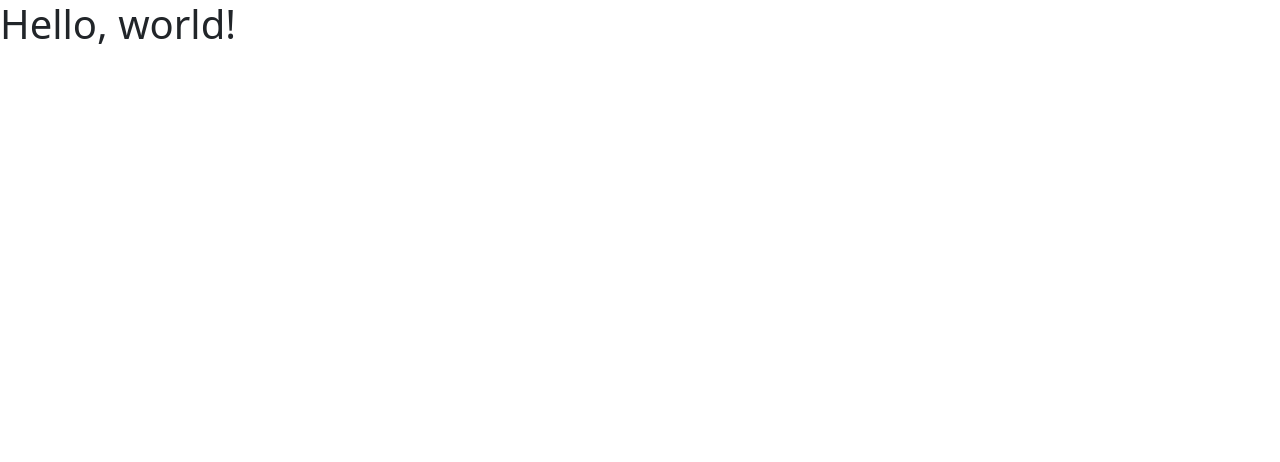
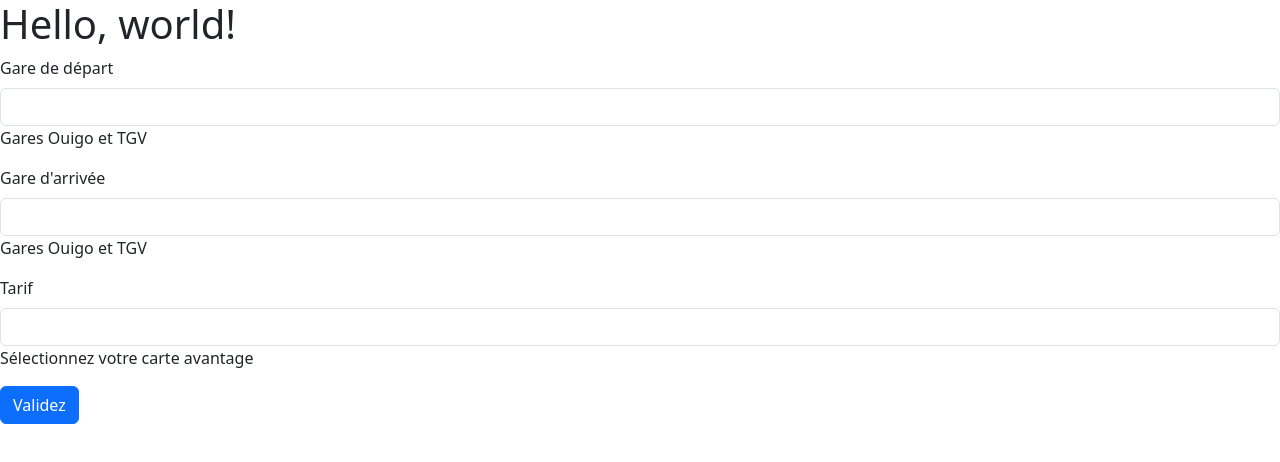
Before and after one commit to shawabunga/shawabunga.github.io, a plain HTML site: page index.html in a window 1280 px wide. Drawn offline with nearby package versions, Linux system fonts and the light colour scheme.

Commit message:
Update index.html
Formulaire Gare Départ / Arrivée / Type de tarif

```diff
--- a/index.html
+++ b/index.html
@@ -8,6 +8,24 @@
   </head>
   <body>
     <h1>Hello, world!</h1>
+    <form>
+      <div class="mb-3">
+        <label for="gareDepart" class="form-label">Gare de départ</label>
+        <input type="text" class="form-control" id="gareDepart" aria-describedby="gareDepartHelp">
+        <div id="gareDepartHelp class="form-text">Gares Ouigo et TGV</div>
+      </div>
+      <div class="mb-3">
+        <label for="gareArrivee" class="form-label">Gare d'arrivée</label>
+        <input type="text" class="form-control" id="gareArrivee" aria-describedby="gareArriveeHelp">
+        <div id="gareArriveeHelp class="form-text">Gares Ouigo et TGV</div>
+      </div>
+      <div class="mb-3">
+        <label for="tarif" class="form-label">Tarif</label>
+        <input type="text" class="form-control" id="tarif" aria-describedby="tarifHelp">
+        <div id="tarifHelp class="form-text">Sélectionnez votre carte avantage</div>
+      </div>
+      <button type="submit" class="btn btn-primary">Validez</button>
+    </form>
     <script src="https://cdn.jsdelivr.net/npm/bootstrap@5.3.6/dist/js/bootstrap.bundle.min.js" integrity="sha384-j1CDi7MgGQ12Z7Qab0qlWQ/Qqz24Gc6BM0thvEMVjHnfYGF0rmFCozFSxQBxwHKO" crossorigin="anonymous"></script>
   </body>
 </html>
```
